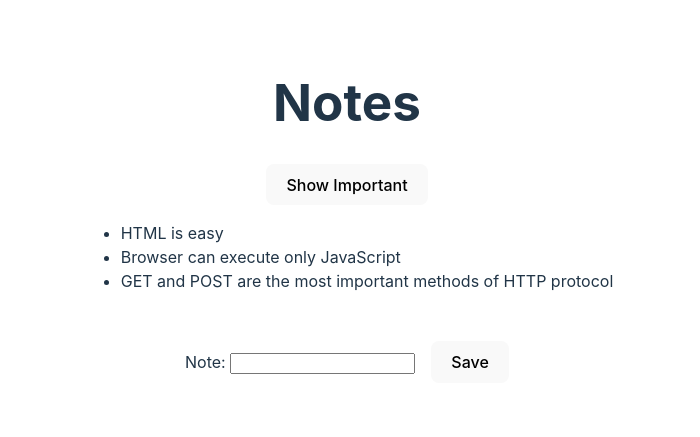
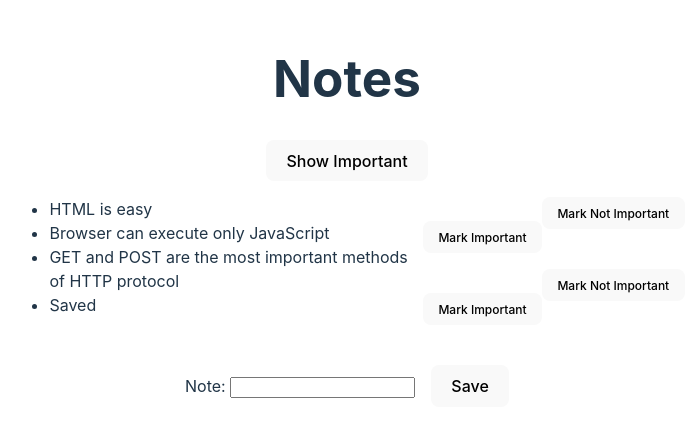
Before and after one commit to Souloutz/fullstackopen, a React (Vite) app in the folder notely/: page / in a window 1280 px wide. Shown: the part 189-626 px from the top of the page, without its empty margins (293-993 px from the left). Built offline with nearby package versions, Linux system fonts and the light colour scheme; data requests are answered from the project's data file.

Commit message:
Add changing importance of notes

```diff
--- a/notely/db.json
+++ b/notely/db.json
@@ -14,6 +14,11 @@
       "id": "3",
       "content": "GET and POST are the most important methods of HTTP protocol",
       "important": true
+    },
+    {
+      "id": "014d",
+      "content": "Saved",
+      "important": false
     }
   ]
 }
--- a/notely/src/App.tsx
+++ b/notely/src/App.tsx
@@ -3,6 +3,8 @@ import './App.css';
 import NoteInfo from './components/NoteInfo';
 import { Note } from './main';
 import axios from 'axios';
+
+const baseURL = "http://localhost:3001";
 
 const App = () => {
   const [notes, setNotes] = useState<Note[]>([]);
@@ -12,7 +14,7 @@ const App = () => {
   const getNotes = () => {
     console.log('Effect')
     axios
-      .get('http://localhost:3001/notes')
+      .get(`${baseURL}/notes`)
       .then(response => {
         console.log('Promise Fulfilled');
         const notes: Note[] = response.data;
@@ -28,15 +30,29 @@ const App = () => {
     const noteObject: Note = {
       content: newNote,
       important: Math.random() > 0.5,
-      id: notes.length + 1,
     };
 
-    setNotes(notes.concat(noteObject));
-    setNewNote('')
+    axios
+      .post(`${baseURL}/notes`, noteObject)
+      .then(response => {
+        setNotes(notes.concat(response.data));
+        setNewNote('');
+      });
   };
 
   const handleNoteChange = (event: React.ChangeEvent<HTMLInputElement>): void => {
     setNewNote(event.target.value);
+  };
+
+  const toggleImportance = (id: number) => {
+    const note = notes.find(note => note.id === id)!;
+    const updatedNote = {...note, important: !note.important};
+
+    axios
+      .put(`${baseURL}/notes/${id}`, updatedNote)
+      .then(response => {
+        setNotes(notes.map(note => note.id === id ? response.data : note));
+      });
   };
 
   const notesToShow: Note[] = showAll ? notes : notes.filter(note => note.important);
@@ -52,7 +68,7 @@ const App = () => {
 
       <ul>
         {notesToShow.map(note =>
-          <NoteInfo key={note.id} note={note} />
+          <NoteInfo key={note.id} note={note} toggleImportance={() => toggleImportance(note.id!)} />
         )}
       </ul>
 
--- a/notely/src/components/NoteInfo.tsx
+++ b/notely/src/components/NoteInfo.tsx
@@ -2,11 +2,17 @@ import { Note } from "../main";
 
 type Props = {
     note: Note;
+    toggleImportance: React.MouseEventHandler<HTMLButtonElement>
 }
 
-const NoteInfo: React.FC<Props> = ({ note }) => {
+const NoteInfo: React.FC<Props> = ({ note, toggleImportance }) => {
+    const label = note.important ? 'Mark Not Important' : 'Mark Important';
+
     return (
-        <li style={{ textAlign: 'left' }}>{note.content}</li>
+        <li style={{ textAlign: 'left' }}>
+            <span>{note.content}</span>
+            <button style={{ float: 'right', fontSize: '0.75rem', height: '100%' }} onClick={toggleImportance}>{label}</button>
+        </li>
     );
 };
 
--- a/notely/src/main.tsx
+++ b/notely/src/main.tsx
@@ -4,7 +4,7 @@ import './index.css';
 import App from './App.tsx';
 
 export interface Note {
-  id: number;
+  id?: number;
   content: string;
   important: boolean;
 }
```
Lines whose indentation alone changed are shown as unchanged.
